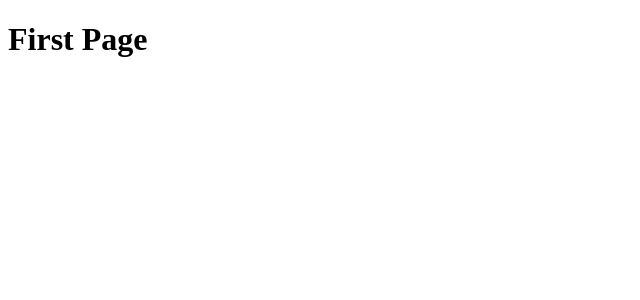
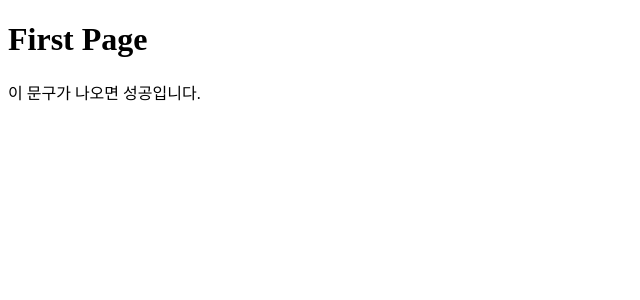
Before and after one commit to KwakYounHo/react-Prac, a React app: page / in a window 1280 px wide. Shown: the top 300 px of the page, without its empty margins (0-640 px from the left). Built offline with nearby package versions, Linux system fonts and the light colour scheme; the HTML template or start-up script is replaced by a standard one.

Commit message:
컴포넌트 타입 선언과 프롭스 타입 선언

```diff
--- a/App.tsx
+++ b/App.tsx
@@ -1,9 +1,11 @@
 import React from 'react';
+import Test from './test';
 
 const component:React.FC = ()=>{
   return (
     <div>
       <h1>First Page</h1>
+      <Test name={"이 문구가 나오면 성공입니다."}/>
     </div>
   )
 }
--- /dev/null
+++ b/test.tsx
@@ -0,0 +1,15 @@
+import React from 'react';
+
+interface Props {
+  name : string
+}
+
+const component:React.FC<Props> = props => {
+  return (
+    <>
+      {props.name}
+    </>
+  )
+}
+
+export default component;
```
